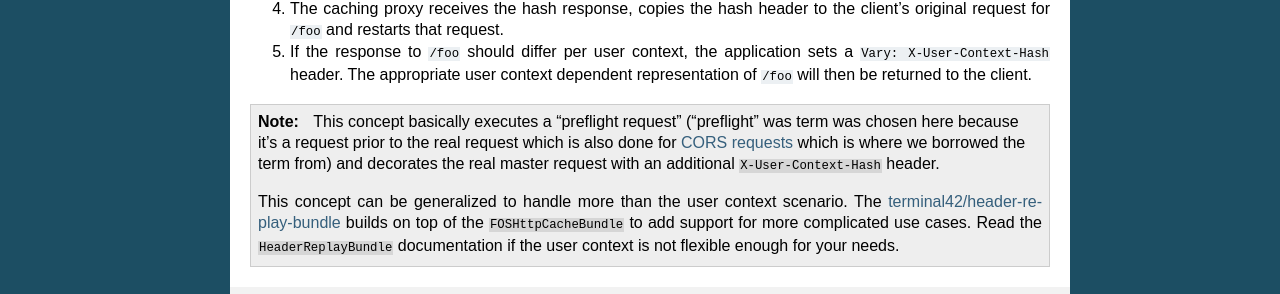
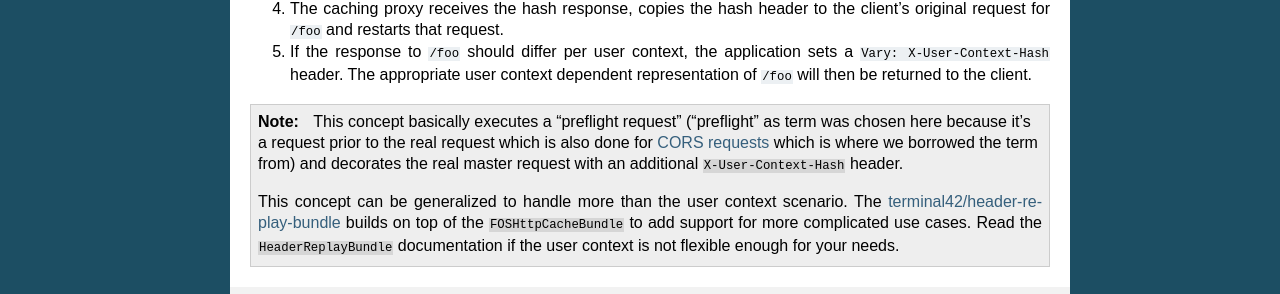
Before and after one commit to FriendsOfSymfony/FOSHttpCacheBundle, a Sphinx documentation site: the page built from Resources/doc/features/user-context.rst, in a window 1280 px wide. Shown: the part 585-879 px from the top of the page. Built offline with Sphinx 7.4.7, drawn with Linux system fonts in a browser that asks for light colours.

```diff
--- a/Resources/doc/features/user-context.rst
+++ b/Resources/doc/features/user-context.rst
@@ -39,7 +39,7 @@ These five steps resemble the Overview in the FOSHttpCache documentation.
 
 .. note::
 
-    This concept basically executes a "preflight request" ("preflight" was term
+    This concept basically executes a "preflight request" ("preflight" as term
     was chosen here because it's a request prior to the real request which is
     also done for `CORS requests`_ which is where we borrowed the term from) and
     decorates the real master request with an additional ``X-User-Context-Hash``
@@ -126,4 +126,4 @@ To improve User Context Caching performance, you should cache the hash responses
 You can do so by configuring :ref:`hash_cache_ttl`.
 
 .. _CORS requests: https://developer.mozilla.org/en-US/docs/Web/HTTP/Access_control_CORS
-.. _terminal42/header-replay-bundle: https://github.com/terminal42/header-replay-bundle
+.. _terminal42/header-replay-bundle: https://github.com/terminal42/header-replay-bundle#terminal42header-replay-bundle
```
